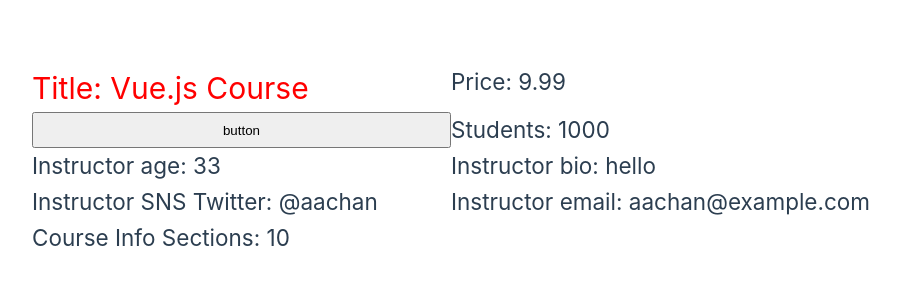
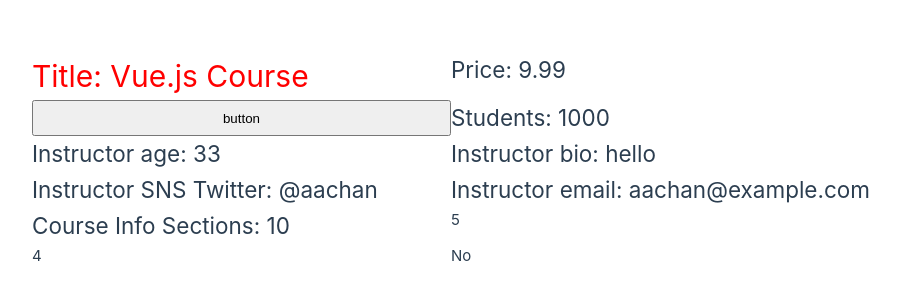
Before and after one commit to aachan1127/vue-lesson, a Vue app: page / in a window 1280 px wide. Shown: the part 240-540 px from the top of the page, without its empty margins (189-1089 px from the left). Built offline with nearby package versions, Linux system fonts and the light colour scheme.

Commit message:
udmy19-21 テンプレート構文、{{}}の注意点

```diff
--- a/src/App.vue
+++ b/src/App.vue
@@ -54,6 +54,9 @@ console.log(courseInfo.sections.value)
 
 //reactive関数の中のref関数なので、.valueはつけなくてもいい
 // console.log(instructor.email)
+
+const count = ref(2)
+const count2 = ref(2)
 </script>
 
 <template>
@@ -68,6 +71,12 @@ console.log(courseInfo.sections.value)
 
   <!-- courseInfoが普通のオブジェクトなので、.valueは自動でつかないので、自分でつける必要がある！ -->
   <h2>Course Info Sections: {{ courseInfo.sections.value }}</h2>
+
+  <!-- {{  }}の中には、単一の式だけを書くことができる -->
+  <!-- また、if文や、関数の中に定義されているものは使えない -->
+  <div>{{ count + 3 }}</div>
+  <div>{{ count + count2 }}</div>
+  <div>{{ count > 3 ? 'Yes' : 'No' }}</div>
 </template>
 
 <style>
@@ -75,4 +84,3 @@ h1 {
   color: red;
 }
 </style>
-ß
```
